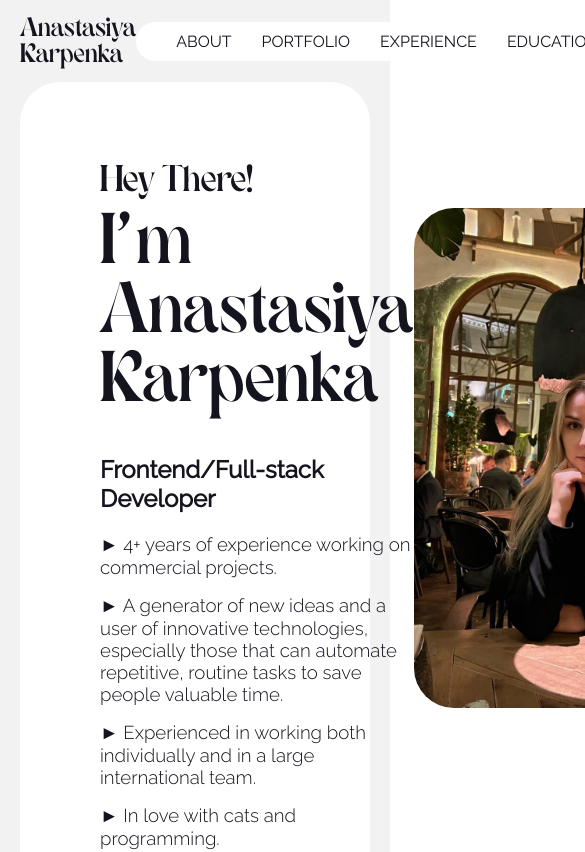
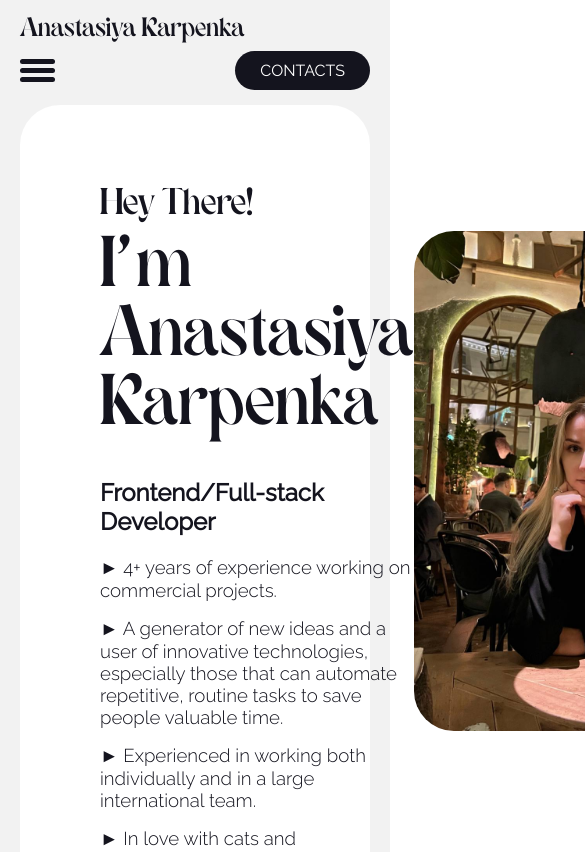
Before and after one commit to AKarpenka/stasy-portfolio, a React (Create React App) app: page / in a window 390 px wide. Shown: the top 852 px of the page, 585 px wide, since content can reach past the window. Built offline with nearby package versions, Linux system fonts and the light colour scheme.

Commit message:
added responsive header

```diff
--- a/src/components/header/header.js
+++ b/src/components/header/header.js
@@ -1,19 +1,48 @@
 /* eslint-disable react/prop-types */
 import './header.scss';
 import { HashLink as Link } from 'react-router-hash-link';
+import { useState } from 'react';
 
-const Header = () => (
-    <header>
-        <p>Anastasiya Karpenka</p>
-        <nav className="nav-btns">
+const Header = () => {
+    const [menuBarClass, setMenuBarClass] = useState('');
+    const [navClass, setNavlass] = useState('');
+    const [menuBGClass, setMenuBGClass] = useState('');
+
+    const menuOnClick = () => {
+        setMenuBarClass(menuBarClass ? '' : 'change');
+        setNavlass(navClass ? '' : 'change');
+        setMenuBGClass(menuBGClass ? '' : 'change-bg');
+    };
+
+    const renderMenu = (size) => {
+        return (
+            <nav className={`nav-btns ${size} ${navClass}`} id="nav">
                 <Link to="/#about">about</Link>
                 <Link to="/#portfolio">portfolio</Link>
                 <Link to="/#experience">experience</Link>
                 <Link to="/#education">education</Link>
                 <Link to="/#certificates">certificates</Link>
             </nav>
+        )
+    };
+
+    return (
+        <header>
+            <div id="menuBurger">
+                <div id="menuBar" onClick={menuOnClick} className={menuBarClass}>
+                    <div id="bar1" className="bar"></div>
+                    <div id="bar2" className="bar"></div>
+                    <div id="bar3" className="bar"></div>
+                </div>
+                {renderMenu('')}
+                <div className={`menu-bg ${menuBGClass}`}></div>
+            </div>
+            <p>Anastasiya Karpenka</p>
+            {renderMenu('lg')}
             <Link to="/#contacts" className="black-btn">contacts</Link>
         </header>
-);
+    )
+
+};
 
 export default Header;
--- a/src/components/header/header.scss
+++ b/src/components/header/header.scss
@@ -19,14 +19,81 @@ header {
         cursor: default;
     }
 
+    #menuBurger {
+        display: none;
+        z-index: 2;
+    }
+
+    #menuBar {
+        width: 35px;
+        height: 30px;
+        margin: 28px 0 20px 0;
+        cursor: pointer;
+    }
+
+    .bar {
+        height: 5px;
+        width: 100%;
+        background-color: $dark-blue;
+        display: block;
+        border-radius: 5px;
+        transition: 0.3s ease;
+    }
+
+    #bar1 {
+        transform: translateY(-4px);
+    }
+
+    #bar3 {
+        transform: translateY(4px);
+    }
+
+    .menu-bg, #menuBurger {
+        top: 0;
+        left: 0;
+        position: absolute;
+    }
+
+    .menu-bg {
+        z-index: -1;
+        width: 0;
+        height: 0;
+        margin: 30px 0 20px 20px;
+        background: radial-gradient(circle, $dark-blue, $dark-blue);
+        border-radius: 50%;
+        transition: 0.3s ease;
+    }
+
+    .change {
+        display: block;
+
+        .bar {
+            background-color: white;
+        }
+
+        #bar1 {
+            transform: translateY(4px) rotateZ(-45deg);
+        }
+
+        #bar2 {
+            opacity: 0;
+        }
+
+        #bar3 {
+            transform: translateY(-6px) rotateZ(45deg);
+        }
+    }
+
+    .change-bg {
+        width: 520px;
+        height: 460px;
+        transform: translate(-60%,-30%);
+    }
+
     .nav-btns {
-        display: flex;
-        justify-content: space-between;
-        align-items: center;
-        background-color: white;
-        padding: 10px 25px;
-        border-radius: 50px;
+        display: none;
         text-transform: uppercase;
+        transition: 0.3s ease;
 
         a {
             margin: 0 15px;
@@ -42,8 +109,66 @@ header {
         }
     }
 
+    .nav-btns.change {
+        display: flex;
+        flex-direction: column;
+        align-items: flex-start;
+
+        a {
+            color: white;
+            margin-bottom: 10px;
+        }
+    }
+    .nav-btns.lg {
+        display: flex;
+        justify-content: space-between;
+        align-items: center;
+        background-color: white;
+        padding: 10px 25px;
+        border-radius: 50px;
+    }
+
     a {
         text-decoration: none;
         color: $dark-blue;
     }
 }
+
+@media (max-width: 1075px) {
+    header {
+
+        p {
+            margin-left: 55px;
+        }
+
+        .nav-btns.lg {
+            display: none;
+        }
+
+        #menuBurger {
+            display: block;
+        }
+
+    }
+}
+
+@media (max-width: 415px) {
+    header {
+        flex-direction: column;
+        align-items: flex-start;
+        gap: 10px;
+
+        p {
+            margin-left: 0;
+        }
+
+        .black-btn {
+            align-self: flex-end;
+        }
+
+        #menuBurger {
+            top: 35px;
+        }
+
+    }
+}
```
Lines whose indentation alone changed are shown as unchanged.
